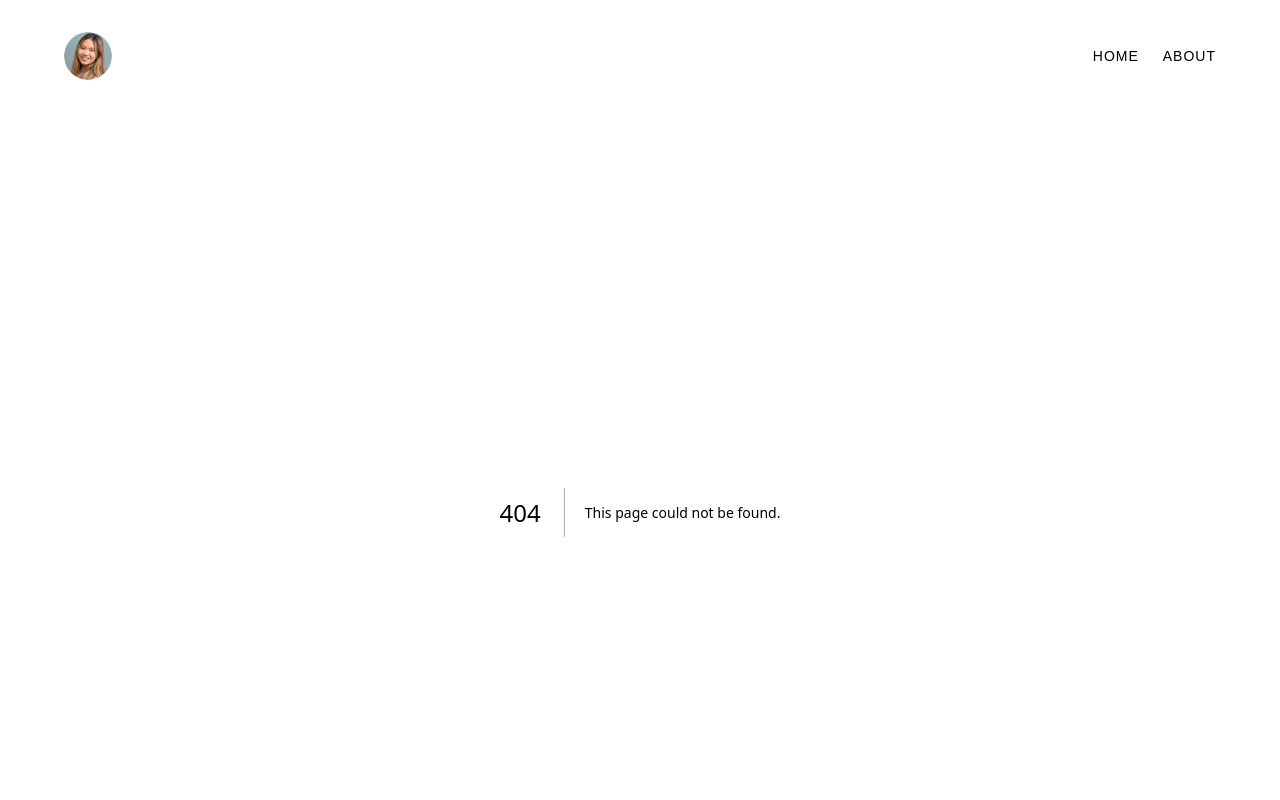
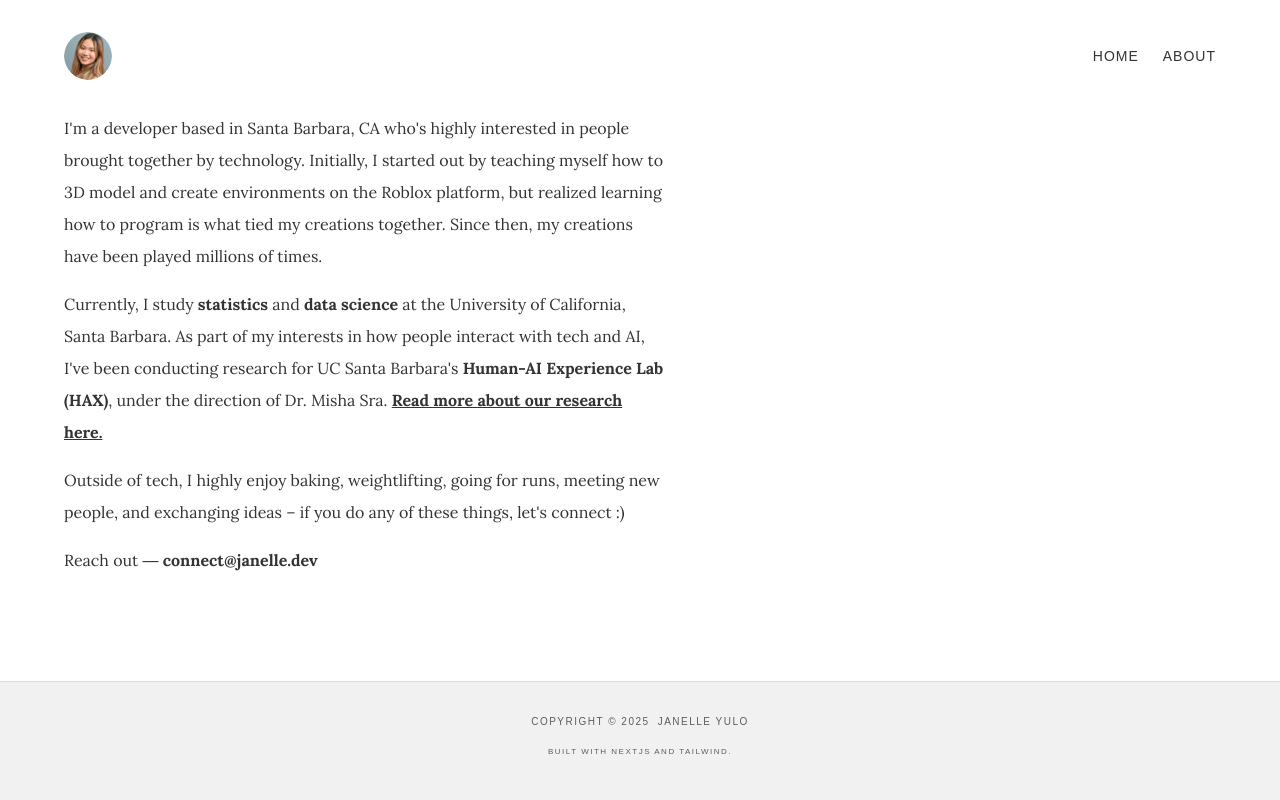
Before and after one commit to 8yulo/personal-website, a Next.js app: page /about in a window 1280 px wide. Before the commit this address had no page. Shown: the top 800 px of the page. Built offline with nearby package versions, Linux system fonts and the light colour scheme.

Commit message:
about page

```diff
--- /dev/null
+++ b/app/about/page.tsx
@@ -0,0 +1,54 @@
+import Link from "next/link";
+import { Lora } from "next/font/google";
+
+const lora = Lora({
+  subsets: ["latin"],
+  weight: ["400", "500", "600", "700"],
+});
+
+export default function About() {
+  return (
+    <div className={`${lora.className} w-[600px] mb-[18px] leading-[32px]`}>
+      <p className="mb-4">
+        I'm a developer based in Santa Barbara, CA who's highly interested in
+        people brought together by technology. Initially, I started out by
+        teaching myself how to 3D model and create environments on the Roblox
+        platform, but realized learning how to program is what tied my
+        creations together. Since then, my creations have been played millions
+        of times.
+      </p>
+
+      <p className="mb-4">
+        Currently, I study <strong>statistics</strong> and{" "}
+        <strong>data science</strong> at the University of California, Santa
+        Barbara. As part of my interests in how people interact with tech and
+        AI, I've been conducting research for UC Santa Barbara&apos;s{" "}
+        <strong>Human-AI Experience Lab (HAX)</strong>, under the direction of
+        Dr. Misha Sra.{" "}
+        <strong>
+          <a
+            href="https://your-research-link-here"
+            className="underline"
+            target="_blank"
+            rel="noreferrer"
+          >
+            Read more about our research here.
+          </a>
+        </strong>
+      </p>
+
+      <p className="mb-4">
+        Outside of tech, I highly enjoy baking, weightlifting, going for runs,
+        meeting new people, and exchanging ideas – if you do any of these
+        things, let&apos;s connect :)
+      </p>
+
+      <p>
+        Reach out ―{" "}
+        <strong>
+          <a href="mailto:connect@janelle.dev">connect@janelle.dev</a>
+        </strong>
+      </p>
+    </div>
+  );
+}
```
